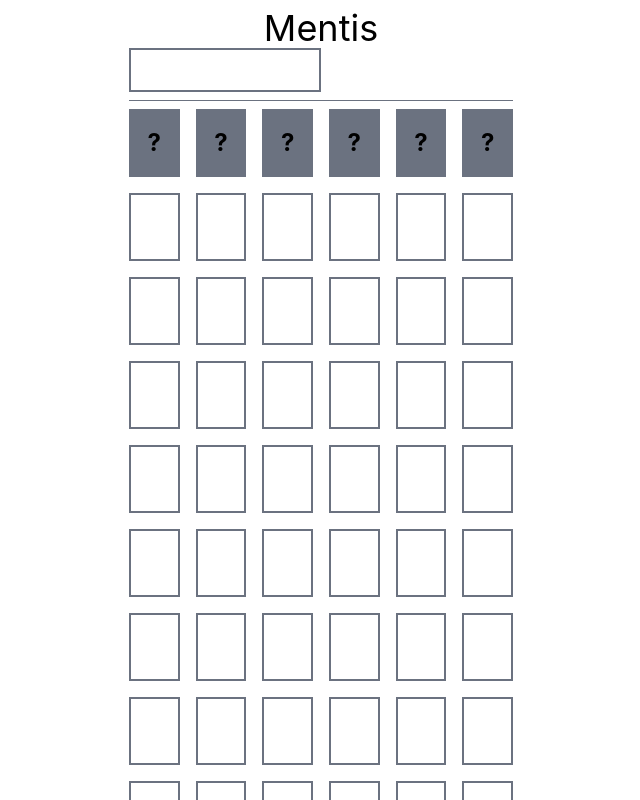
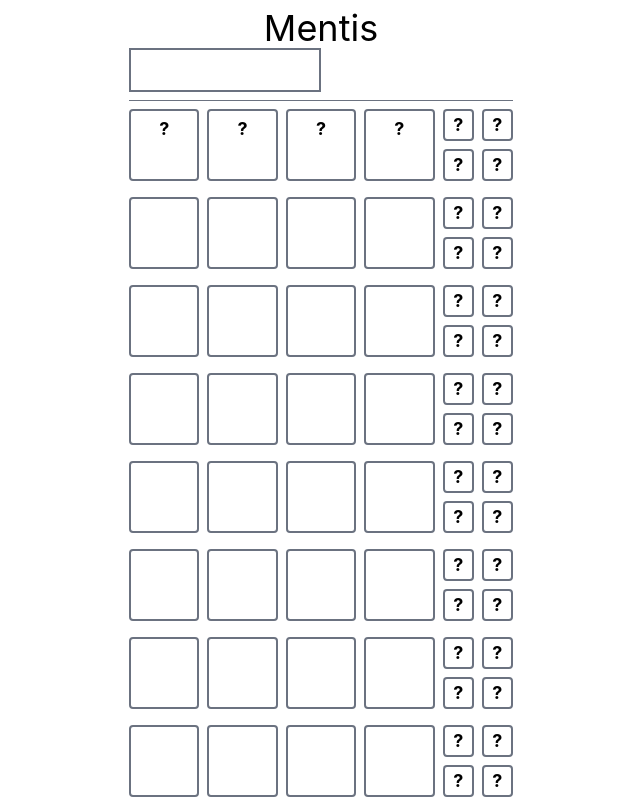
Before and after one commit to EetuPe/mentis, a React (Vite) app: page / in a window 1280 px wide. Shown: the top 800 px of the page, without its empty margins (319-959 px from the left). Built offline with nearby package versions, Linux system fonts and the light colour scheme.

Commit message:
Mastermind with numbers

```diff
--- a/src/App.tsx
+++ b/src/App.tsx
@@ -31,7 +31,7 @@ export default function App() {
 
   const isGameOver = state.guesses.length === GUESS_LENGTH
 
-  const shownAnswer =  isGameOver ? state.answer : '??????'
+  const shownAnswer =  isGameOver ? state.answer : '????'
 
   return (
     <div className='mx-auto w-96 relative'>
@@ -43,7 +43,7 @@ export default function App() {
         </div>
       </header>
 
-      <main className="grid grid-rows-6 gap-4">
+      <main className="grid grid-rows-7 gap-4">
         <WordRow letters={shownAnswer} />
         {rows.reverse().map((word, index) => (
           <WordRow key={index} letters={word} />
--- a/src/WordRow.tsx
+++ b/src/WordRow.tsx
@@ -13,30 +13,48 @@ export default function WordRow({letters: lettersProp = ''}: WordRowProps) {
 
     const guessStates = computeGuess(lettersProp, answer)
     return (
-    <div className="grid grid-cols-6 gap-4">{letters.map((char, index) => (
-        <CharacterBox key={index} value={char} state={guessStates[index]}/>
-    ))}</div>
+    <div className="grid grid-cols-5 gap-2">{letters.map((char, index) => (
+        <GuessBox key={index} value={char} state={guessStates[index]}/>
+    ))}
+    <div className="grid grid-cols-2 gap-2">
+    {letters.map((char, index) => (
+        <PegBox key={index} value={char} state={guessStates[index]}/>
+    ))}
+    </div>
+    </div>
   )
 }
+
+
 
 interface CharacterBoxProps {
     value: string;
     state?: LetterState
 }
-function CharacterBox({ value, state }: CharacterBoxProps) {
-    const stateStyles = state == null ? '' : characterStateStyles[state]
+function GuessBox({ value, state }: CharacterBoxProps) {
+    const stateStyles = state == null ? '' : pegStateStyles[state]
 
     return (
-        <div className={`inline-block border-2 border-gray-500 p-4
+        <div className={`inline-block border-2 border-gray-500 p-1 rounded
         before:inline-block before:content-['_']
-        uppercase font-bold text-2xl text-center ${stateStyles}`}>
+        uppercase font-bold text-lg text-center`}>
             {value}
         </div>
     )
 }
 
-const characterStateStyles = {
-    [LetterState.Miss]: 'bg-gray-500 border-gray-500',
-    [LetterState.Present]: 'bg-yellow-500 border-yellow-500',
-    [LetterState.Match]: 'bg-green-500 border-green-500',
+function PegBox({ value, state }: CharacterBoxProps) {
+    const stateStyles = state == null ? '' : pegStateStyles[state]
+
+    return (
+        <div className={`inline-block border-2 border-gray-500 p-4/3 rounded
+        uppercase font-bold text-lg text-center ${stateStyles}`}>
+            ?
+        </div>
+    )
 }
+
+const pegStateStyles = {
+    [LetterState.Present]: 'bg-green-500 border-green-500',
+    [LetterState.Match]: 'bg-red-500 border-red-500',
+}
--- a/src/store.ts
+++ b/src/store.ts
@@ -12,7 +12,7 @@ interface StoreState {
 export const useStore = create<StoreState>(persist(
   (set) => ({
     answer: getRandomWord(),
-    guesses: [''],
+    guesses: [""],
     addGuess: (guess: string) => {
         set(state => ({
             guesses: [...state.guesses, guess]
--- a/src/word-utils.ts
+++ b/src/word-utils.ts
@@ -1,9 +1,8 @@
 import wordBank from './word-bank.json';
 
-export const LETTER_LENGTH = 6
+export const LETTER_LENGTH = 4
 
 export enum LetterState {
-  Miss, // Letter doesn't exist at all
   Present, // Letter exists but wrong location
   Match, // Letter exists and is in the right location
 }
@@ -40,8 +39,6 @@ export function computeGuess(
       result.push(LetterState.Match);
     } else if (answer.includes(letter)) {
       result.push(LetterState.Present);
-    } else {
-      result.push(LetterState.Miss);
     }
   });
 
@@ -57,13 +54,6 @@ export function computeGuess(
         return;
       }
 
-      if (result[answerIndex] === LetterState.Match) {
-        result[resultIndex] = LetterState.Miss;
-      }
-
-      if (answerLetterCount[guessLetter] <= 0) {
-        result[resultIndex] = LetterState.Miss;
-      }
     });
 
     answerLetterCount[guessLetter]--;
@@ -72,7 +62,7 @@ export function computeGuess(
   return result;
 }
 export function getRandomWord(): string {
-  return (Math.floor(100000 + Math.random() * 900000)).toString();
+  return (Math.floor(1000 + Math.random() * 9000)).toString();
 }
 
 export function isValidWord(word: string): boolean {
```
